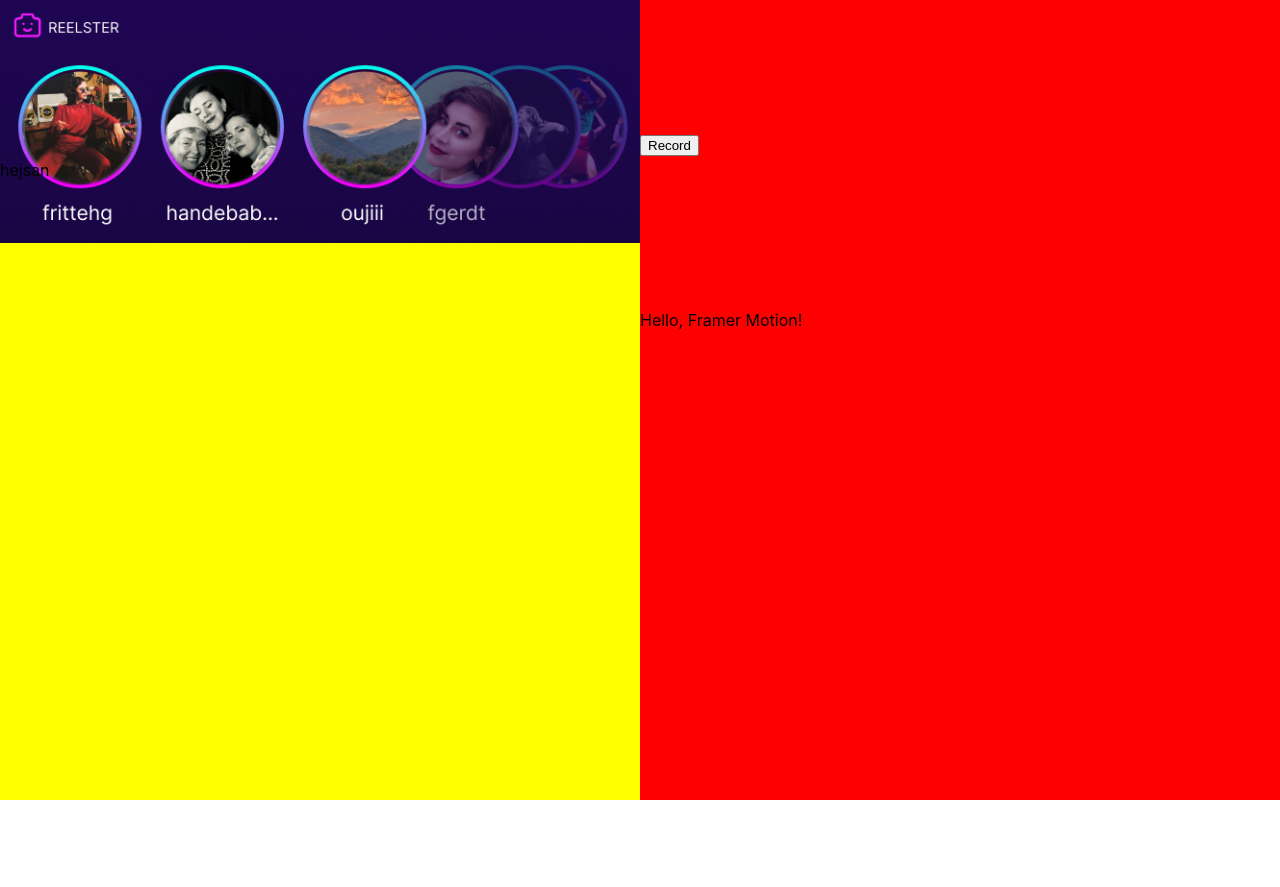
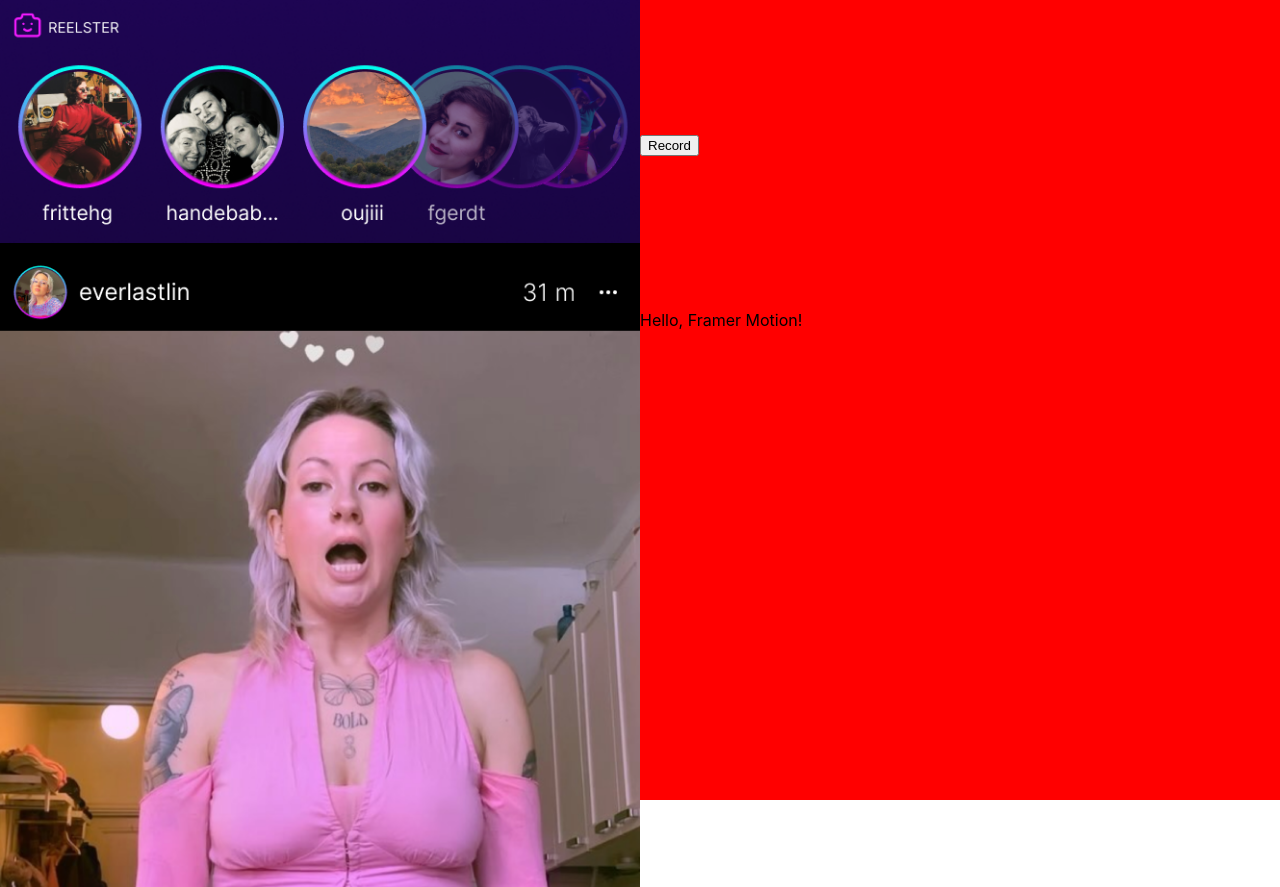
Before and after one commit to oujii/vaka, a React (Create React App) app: page / in a window 1280 px wide. Before the commit the page ends 800 px from the top, so only its background shows below. Built offline with nearby package versions, Linux system fonts and the light colour scheme; no server answers.

Commit message:
fullscreen grejer

```diff
--- a/src/App.css
+++ b/src/App.css
@@ -7,11 +7,11 @@
 .column1 {
   flex: 1;
   width:50vw;
-  background: yellow;
+  background: black;
 }
 
 .column1-top {
-  height: 20%;
+
 }
 
 .column1-bottom {
@@ -29,3 +29,7 @@
 .stories {
   width:100%;
 }
+
+.scroll {
+  width:100%;
+}
--- a/src/App.js
+++ b/src/App.js
@@ -2,6 +2,7 @@ import './App.css';
 import MyDiv from './MyDiv';
 import VideoCapture from './VideoCapture';
 import tallImage from './images/stories.png';
+import scrollImage from './images/feed_scroll.png';
 import React, { useState } from 'react';
 
 
@@ -10,11 +11,11 @@ function App() {
   function toggleFullscreen() {
     if (!document.fullscreenElement) {
       document.documentElement.requestFullscreen();
-      setIsFullscreen(true);
+
     } else {
       if (document.exitFullscreen) {
         document.exitFullscreen();
-        setIsFullscreen(false);
+
       }
     }
   }
@@ -23,7 +24,7 @@ function App() {
     <div className="container">
       <div className="column1">
       <div className="column1-top"><a onClick={toggleFullscreen}><img className="stories" src={tallImage} alt='test'/></a></div>
-      <div className="column1-bottom">hejsan</div>
+      <div className="column1-bottom"><img className="scroll" src={scrollImage} alt='test'/></div>
     </div>
 
     <div className='column2'>
```
